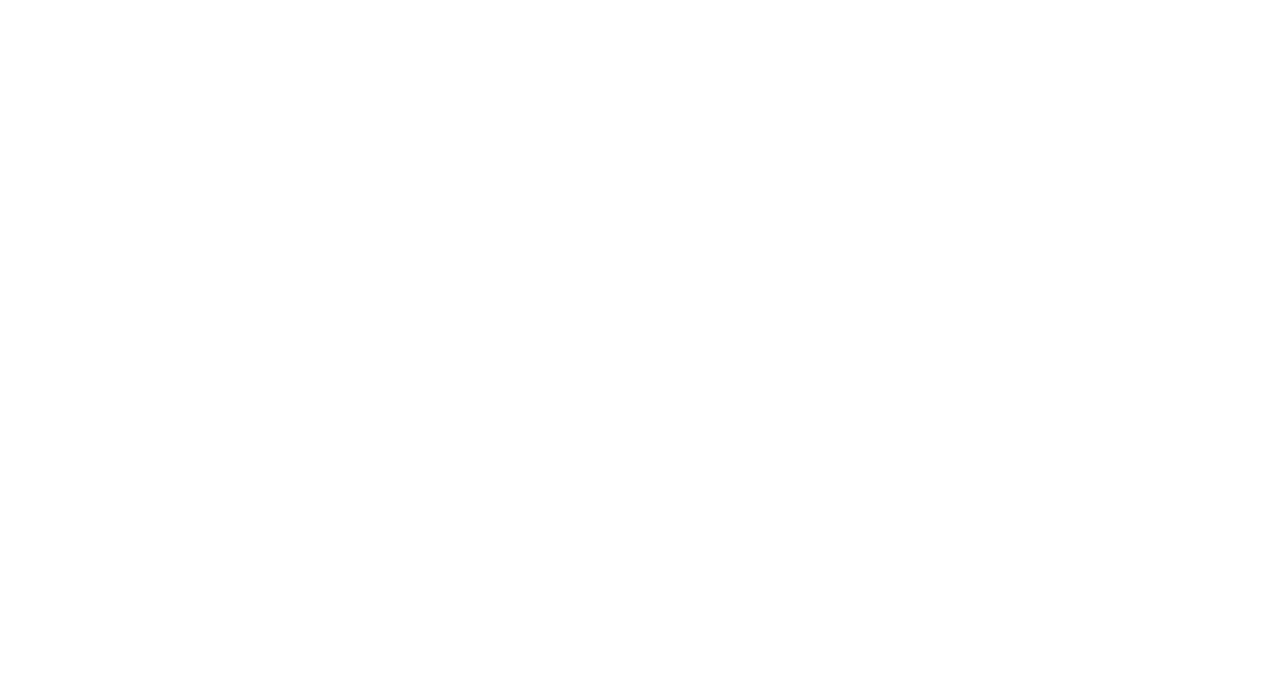
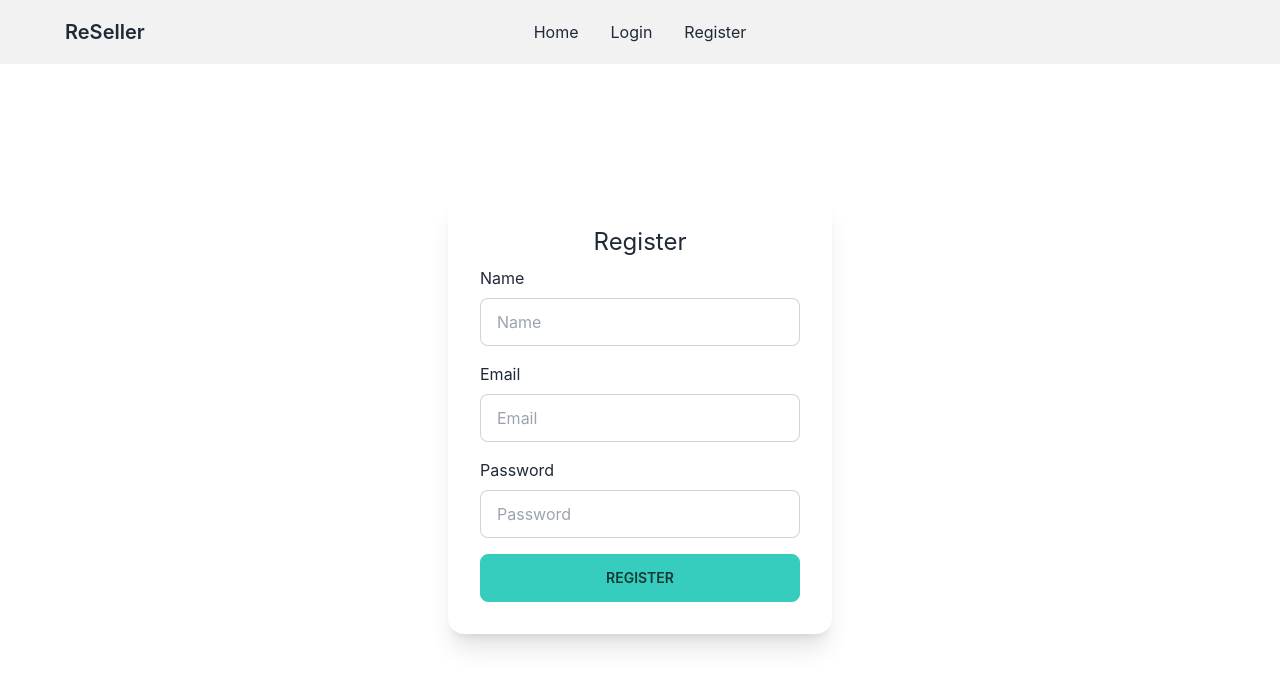
Before and after one commit to Rubayet-billah/inventory-management-client, a React (Create React App) app: page /register in a window 1280 px wide. Shown: the top 688 px of the page. Built offline with nearby package versions, Linux system fonts and the light colour scheme.

Commit message:
register login page implemented

```diff
--- a/package.json
+++ b/package.json
@@ -10,6 +10,8 @@
     "firebase": "^9.14.0",
     "react": "^18.2.0",
     "react-dom": "^18.2.0",
+    "react-hook-form": "^7.40.0",
+    "react-router-dom": "^6.4.4",
     "react-scripts": "5.0.1",
     "web-vitals": "^2.1.4"
   },
--- a/src/App.js
+++ b/src/App.js
@@ -1,10 +1,12 @@
 import logo from './logo.svg';
 import './App.css';
+import { RouterProvider } from 'react-router-dom';
+import router from './Routes/Routes/routes';
 
 function App() {
   return (
-    <div className="App">
-
+    <div>
+      <RouterProvider router={router} />
     </div>
   );
 }
--- /dev/null
+++ b/src/Layouts/MainLayout/MainLayout.js
@@ -0,0 +1,14 @@
+import React from 'react';
+import { Outlet } from 'react-router-dom';
+import Header from '../../Shared/Header/Header';
+
+const MainLayout = () => {
+    return (
+        <div>
+            <Header></Header>
+            <Outlet></Outlet>
+        </div>
+    );
+};
+
+export default MainLayout;
--- /dev/null
+++ b/src/Pages/Homepage/Home/Home.js
@@ -0,0 +1,11 @@
+import React from 'react';
+
+const Home = () => {
+    return (
+        <div>
+
+        </div>
+    );
+};
+
+export default Home;
--- /dev/null
+++ b/src/Register/Login/Login.js
@@ -0,0 +1,28 @@
+import React from 'react';
+import { useForm } from 'react-hook-form';
+
+const Login = () => {
+    const { register, handleSubmit } = useForm();
+
+    const handleLogin = (data) => {
+        console.log(data)
+    }
+    return (
+        <section className='md:h-[700px] flex justify-center items-center'>
+            <form onSubmit={handleSubmit(handleLogin)} className="card w-96 bg-base-100 shadow-xl">
+                <div className="card-body">
+                    <h2 className="text-2xl text-center">Login</h2>
+                    <label htmlFor="">Email</label>
+                    <input type="email" {...register('email')} placeholder="Email" className="input input-bordered w-full mb-2" />
+                    <label htmlFor="">Password</label>
+                    <input type="password" {...register('password')} placeholder="Password" className="input input-bordered w-full mb-2" />
+                    <div className="card-actions justify-end">
+                        <input type="submit" value='Login' className="btn btn-accent w-full" />
+                    </div>
+                </div>
+            </form>
+        </section>
+    );
+};
+
+export default Login;
--- /dev/null
+++ b/src/Register/Register/Register.js
@@ -0,0 +1,33 @@
+import React from 'react';
+import { useContext } from 'react';
+import { useForm } from 'react-hook-form';
+import { AuthContext } from '../../contexts/AuthProvider/AuthProvider';
+
+const Register = () => {
+    const { name } = useContext(AuthContext)
+    const { register, handleSubmit } = useForm();
+
+    const handleRegister = (data) => {
+        console.log(data)
+    }
+    return (
+        <section className='md:h-[700px] flex justify-center items-center'>
+            <form onSubmit={handleSubmit(handleRegister)} className="card w-96 bg-base-100 shadow-xl">
+                <div className="card-body">
+                    <h2 className="text-2xl text-center">Register</h2>
+                    <label htmlFor="">Name</label>
+                    <input type="text" {...register('name')} placeholder="Name" className="input input-bordered w-full mb-2" />
+                    <label htmlFor="">Email</label>
+                    <input type="email" {...register('email')} placeholder="Email" className="input input-bordered w-full mb-2" />
+                    <label htmlFor="">Password</label>
+                    <input type="password" {...register('password')} placeholder="Password" className="input input-bordered w-full mb-2" />
+                    <div className="card-actions justify-end">
+                        <input type="submit" value='Register' className="btn btn-accent w-full" />
+                    </div>
+                </div>
+            </form>
+        </section>
+    );
+};
+
+export default Register;
--- /dev/null
+++ b/src/Routes/Routes/routes.js
@@ -0,0 +1,28 @@
+import { createBrowserRouter, Route } from "react-router-dom";
+import MainLayout from "../../Layouts/MainLayout/MainLayout";
+import Home from "../../Pages/Homepage/Home/Home";
+import Login from "../../Register/Login/Login";
+import Register from "../../Register/Register/Register";
+
+const router = createBrowserRouter([
+    {
+        path: '/',
+        element: <MainLayout></MainLayout>,
+        children: [
+            {
+                path: '/',
+                element: <Home></Home>
+            },
+            {
+                path: '/login',
+                element: <Login></Login>
+            },
+            {
+                path: '/register',
+                element: <Register></Register>
+            }
+        ]
+    }
+])
+
+export default router;
--- /dev/null
+++ b/src/Shared/Header/Header.js
@@ -0,0 +1,41 @@
+import React from 'react';
+import { Link } from 'react-router-dom';
+
+const Header = () => {
+
+    const menu = <>
+        <li><Link to='/'>Home</Link></li>
+        <li><Link to='/login'>Login</Link></li>
+        <li><Link to='/register'>Register</Link></li>
+    </>
+
+    return (
+        <div>
+            <div className="navbar bg-base-200 md:px-12">
+                <div className="navbar-start">
+                    <div className="dropdown">
+                        <label tabIndex={0} className="btn btn-ghost lg:hidden">
+                            <svg xmlns="http://www.w3.org/2000/svg" className="h-5 w-5" fill="none" viewBox="0 0 24 24" stroke="currentColor"><path strokeLinecap="round" strokeLinejoin="round" strokeWidth="2" d="M4 6h16M4 12h8m-8 6h16" /></svg>
+                        </label>
+                        <ul tabIndex={0} className="menu menu-compact dropdown-content mt-3 p-2 shadow bg-base-100 rounded-box w-52">
+                            {menu}
+                        </ul>
+                    </div>
+                    <Link className="btn btn-ghost normal-case text-xl">ReSeller</Link>
+                </div>
+                <div className="navbar-center hidden lg:flex">
+                    <ul className="menu menu-horizontal p-0">
+                        {menu}
+                    </ul>
+                </div>
+                <div className="navbar-end">
+                    {
+                        // user?.uid ? <button onClick={handleLogout} className='btn btn-sm btn-accent btn-outline'>Logout</button> : <></>
+                    }
+                </div>
+            </div>
+        </div>
+    );
+};
+
+export default Header;
--- /dev/null
+++ b/src/contexts/AuthProvider/AuthProvider.js
@@ -0,0 +1,19 @@
+import React from 'react';
+import { createContext } from 'react';
+
+export const AuthContext = createContext();
+
+const AuthProvider = ({ children }) => {
+
+    const authInfo = {
+        name: 'abc'
+    }
+
+    return (
+        <AuthContext.Provider value={authInfo}>
+            {children}
+        </AuthContext.Provider>
+    );
+};
+
+export default AuthProvider;
--- a/src/index.js
+++ b/src/index.js
@@ -3,11 +3,14 @@ import ReactDOM from 'react-dom/client';
 import './index.css';
 import App from './App';
 import reportWebVitals from './reportWebVitals';
+import AuthProvider from './contexts/AuthProvider/AuthProvider';
 
 const root = ReactDOM.createRoot(document.getElementById('root'));
 root.render(
   <React.StrictMode>
-    <App />
+    <AuthProvider>
+      <App />
+    </AuthProvider>
   </React.StrictMode>
 );
 
```
Also changed, not shown: 1 other file (tests, documents, lock files or other folders).
